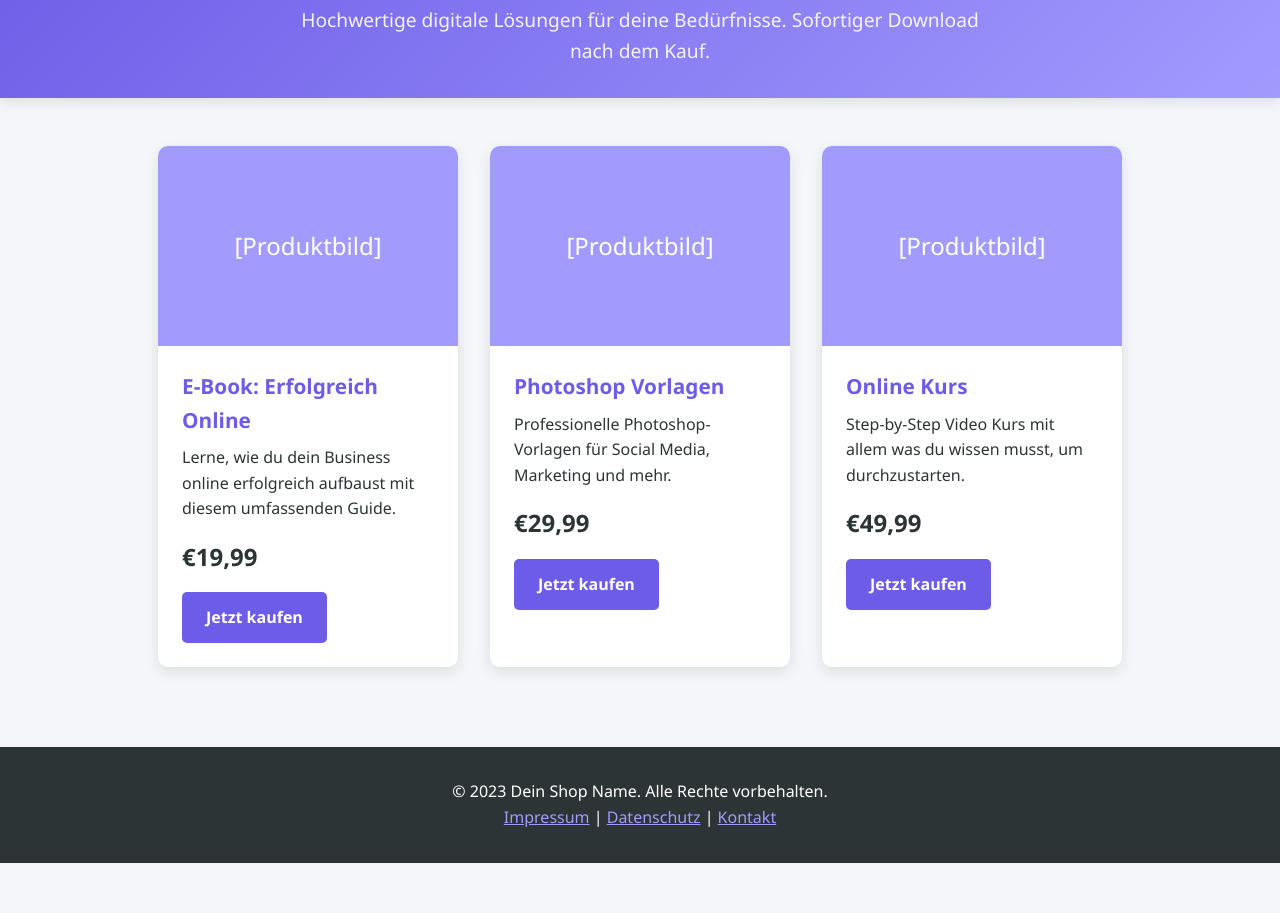
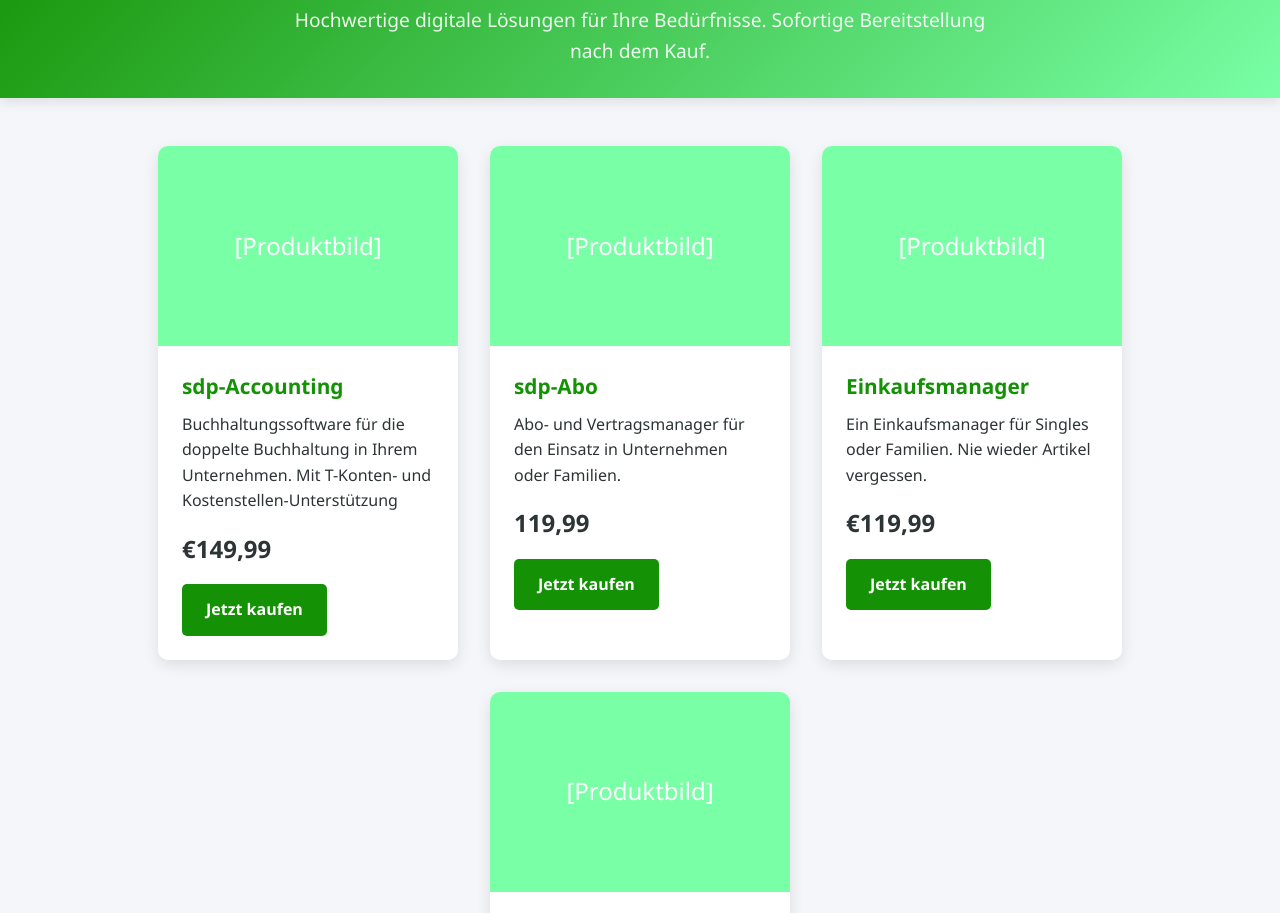
Before and after one commit to s-digitalproducts/s-digitalproducts.github.io, a plain HTML site: page index.html in a window 1280 px wide. Shown: the part 107-1020 px from the top of the page. Before the commit the page ends 970 px from the top, so only its background shows below. Drawn offline with Linux system fonts and the light colour scheme.

Commit message:
Update index.html

```diff
--- a/index.html
+++ b/index.html
@@ -6,8 +6,8 @@
     <title>Digitale Produkte | Dein Shop</title>
     <style>
         :root {
-            --primary: #6c5ce7;
-            --secondary: #a29bfe;
+            --primary: #149104;
+            --secondary: #79ffa6;
             --dark: #2d3436;
             --light: #f5f6fa;
             --success: #00b894;
@@ -136,8 +136,8 @@
 <body>
     <header>
         <div class="container">
-            <h1>Meine Digitalen Produkte</h1>
-            <p class="subtitle">Hochwertige digitale Lösungen für deine Bedürfnisse. Sofortiger Download nach dem Kauf.</p>
+            <h1>s-digitalproducts</h1>
+            <p class="subtitle">Hochwertige digitale Lösungen für Ihre Bedürfnisse. Sofortige Bereitstellung nach dem Kauf.</p>
         </div>
     </header>
 
@@ -149,9 +149,9 @@
                     [Produktbild]
                 </div>
                 <div class="product-info">
-                    <h3 class="product-title">E-Book: Erfolgreich Online</h3>
-                    <p>Lerne, wie du dein Business online erfolgreich aufbaust mit diesem umfassenden Guide.</p>
-                    <div class="product-price">€19,99</div>
+                    <h3 class="product-title">sdp-Accounting</h3>
+                    <p>Buchhaltungssoftware für die doppelte Buchhaltung in Ihrem Unternehmen. Mit T-Konten- und Kostenstellen-Unterstützung</p>
+                    <div class="product-price">€149,99</div>
                     <a href="#" class="btn">Jetzt kaufen</a>
                 </div>
             </div>
@@ -162,9 +162,9 @@
                     [Produktbild]
                 </div>
                 <div class="product-info">
-                    <h3 class="product-title">Photoshop Vorlagen</h3>
-                    <p>Professionelle Photoshop-Vorlagen für Social Media, Marketing und mehr.</p>
-                    <div class="product-price">€29,99</div>
+                    <h3 class="product-title">sdp-Abo</h3>
+                    <p>Abo- und Vertragsmanager für den Einsatz in Unternehmen oder Familien.</p>
+                    <div class="product-price">119,99</div>
                     <a href="#" class="btn">Jetzt kaufen</a>
                 </div>
             </div>
@@ -175,9 +175,21 @@
                     [Produktbild]
                 </div>
                 <div class="product-info">
-                    <h3 class="product-title">Online Kurs</h3>
-                    <p>Step-by-Step Video Kurs mit allem was du wissen musst, um durchzustarten.</p>
-                    <div class="product-price">€49,99</div>
+                    <h3 class="product-title">Einkaufsmanager</h3>
+                    <p>Ein Einkaufsmanager für Singles oder Familien. Nie wieder Artikel vergessen.</p>
+                    <div class="product-price">€119,99</div>
+                    <a href="#" class="btn">Jetzt kaufen</a>
+                </div>
+            </div>
+            <!-- Produkt 3 -->
+            <div class="product-card">
+                <div class="product-image">
+                    [Produktbild]
+                </div>
+                <div class="product-info">
+                    <h3 class="product-title">Essen auf Rädern</h3>
+                    <p>Das Must-have für jedes Unternehmen, welches Essen auf Räder / Mobilen Mittagstisch anbietet. Tourenplanung, Abrechnung, Fahrerverwaltung.</p>
+                    <div class="product-price">€149,99</div>
                     <a href="#" class="btn">Jetzt kaufen</a>
                 </div>
             </div>
@@ -186,7 +198,7 @@
 
     <footer>
         <div class="container">
-            <p>&copy; 2023 Dein Shop Name. Alle Rechte vorbehalten.</p>
+            <p>&copy; 2025 s-digitalproducts (sdp). Alle Rechte vorbehalten.</p>
             <p><a href="#" style="color: var(--secondary);">Impressum</a> | <a href="#" style="color: var(--secondary);">Datenschutz</a> | <a href="#" style="color: var(--secondary);">Kontakt</a></p>
         </div>
     </footer>
```
